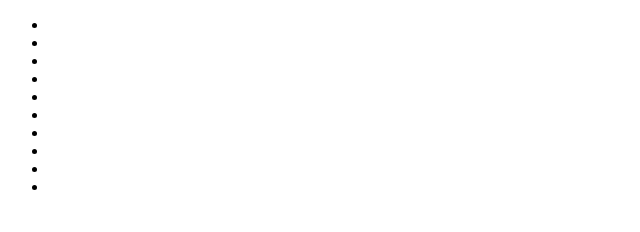
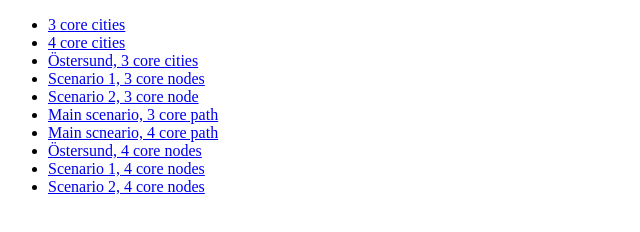
Before and after one commit to akselbor/tio4150, a plain HTML site: page docs/index.html in a window 1280 px wide. Shown: the whole page, without its empty margins (0-640 px from the left). Drawn offline with Linux system fonts and the light colour scheme.

Commit message:
Changes to index.html

```diff
--- a/docs/index.html
+++ b/docs/index.html
@@ -1,15 +1,15 @@
 <!DOCTYPE html>
 <html>
     <ul>
-        <li><a href = 'results/3-core-cities-solution.html'></a></li>
-        <li><a href = 'results/4-core-citites-solution.html'></a></li>
-        <li><a href = 'results/ostersund-3-core.html'></a></li>
-        <li><a href = 'results/scenario-1-3-core-nodes.html'></a></li>
-        <li><a href = 'results/scenario-2-3-core-nodes.html'></a></li>
-        <li><a href = 'results/3-core-path-main-scenario.html'></a></li>
-        <li><a href = 'results/4-core-path-main-scenario.html'></a></li>
-        <li><a href = 'results/ostersund-4-core.html'></a></li>
-        <li><a href = 'results/scenario-1-4-core-nodes.html'></a></li>
-        <li><a href = 'results/scenario-2-4-core-nodes.html'></a></li>
+        <li><a href = 'results/3-core-cities-solution.html'>3 core cities</a></li>
+        <li><a href = 'results/4-core-citites-solution.html'>4 core cities</a></li>
+        <li><a href = 'results/ostersund-3-core.html'>Östersund, 3 core cities</a></li>
+        <li><a href = 'results/scenario-1-3-core-nodes.html'>Scenario 1, 3 core nodes</a></li>
+        <li><a href = 'results/scenario-2-3-core-nodes.html'>Scenario 2, 3 core node</a></li>
+        <li><a href = 'results/3-core-path-main-scenario.html'>Main scenario, 3 core path</a></li>
+        <li><a href = 'results/4-core-path-main-scenario.html'>Main scneario, 4 core path</a></li>
+        <li><a href = 'results/ostersund-4-core.html'>Östersund, 4 core nodes</a></li>
+        <li><a href = 'results/scenario-1-4-core-nodes.html'>Scenario 1, 4 core nodes</a></li>
+        <li><a href = 'results/scenario-2-4-core-nodes.html'>Scenario 2, 4 core nodes</a></li>
     </ul>
 </html>
```
